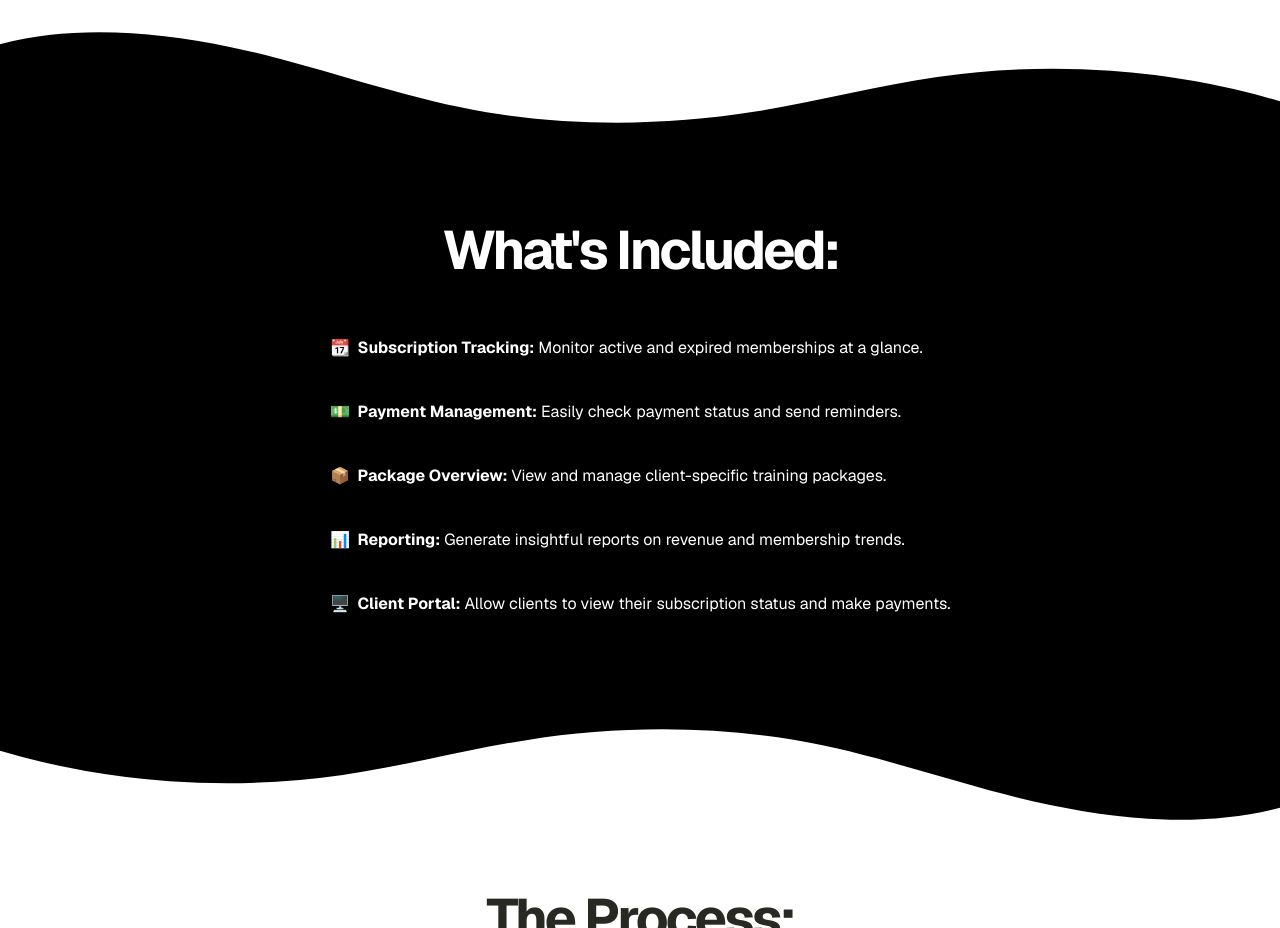
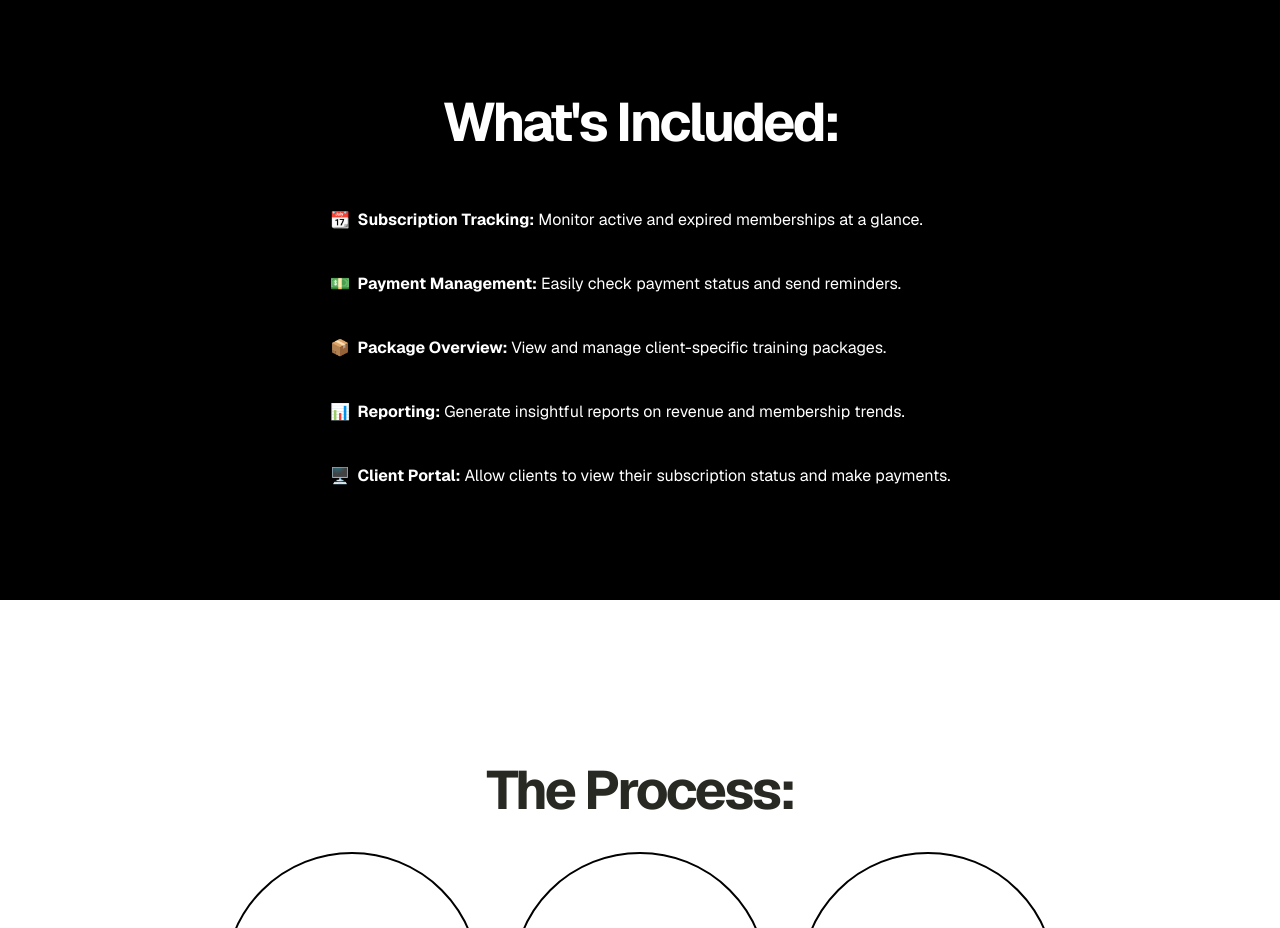
Before and after one commit to dylewskii/fitness-saas, a Next.js app: page / in a window 1280 px wide. Shown: the part 960-1888 px from the top of the page. Built offline with nearby package versions, Linux system fonts and the light colour scheme.

Commit message:
refactor: move wave svgs into separate WaveWrapper component

```diff
--- a/src/components/feature-overview.tsx
+++ b/src/components/feature-overview.tsx
@@ -1,22 +1,12 @@
-export default function FeatureOverview() {
+type FeatureOverviewProps = {
+  className?: string;
+};
+
+export default function FeatureOverview({ className }: FeatureOverviewProps) {
   return (
-    <section className="relative mt-32">
-      <div className="absolute bottom-full left-0 w-full overflow-hidden">
-        <svg
-          xmlns="http://www.w3.org/2000/svg"
-          viewBox="0 0 1200 120"
-          preserveAspectRatio="none"
-          className="h-[50px] w-full rotate-180 md:h-[100px]"
+    <div
+      className={`flex flex-col items-center justify-center bg-black px-12 py-24 text-white ${className}`}
     >
-          <path
-            d="M321.39,56.44c58-10.79,114.16-30.13,172-41.86,82.39-16.72,168.19-17.73,250.45-.39C823.78,31,906.67,72,985.66,92.83c70.05,18.48,146.53,26.09,214.34,3V0H0V27.35A600.21,600.21,0,0,0,321.39,56.44Z"
-            // fill="#AAA33C"
-            fill="black"
-          ></path>
-        </svg>
-      </div>
-
-      <div className="flex flex-col items-center justify-center bg-black px-12 py-24 text-white">
       <p className="section-title pb-4">What&apos;s Included: </p>
       <ul className="mx-auto max-w-2xl space-y-2 px-4 pt-6">
         <li className="py-4">
@@ -24,8 +14,8 @@ export default function FeatureOverview() {
           active and expired memberships at a glance.
         </li>
         <li className="py-4">
-            💵 <strong className="pl-1">Payment Management:</strong> Easily
-            check payment status and send reminders.
+          💵 <strong className="pl-1">Payment Management:</strong> Easily check
+          payment status and send reminders.
         </li>
         <li className="py-4">
           📦 <strong className="pl-1">Package Overview: </strong> View and
@@ -41,20 +31,5 @@ export default function FeatureOverview() {
         </li>
       </ul>
     </div>
-      <div className="absolute left-0 top-full w-full overflow-hidden">
-        <svg
-          xmlns="http://www.w3.org/2000/svg"
-          viewBox="0 0 1200 120"
-          preserveAspectRatio="none"
-          className="h-[50px] w-full md:h-[100px]"
-        >
-          <path
-            d="M321.39,56.44c58-10.79,114.16-30.13,172-41.86,82.39-16.72,168.19-17.73,250.45-.39C823.78,31,906.67,72,985.66,92.83c70.05,18.48,146.53,26.09,214.34,3V0H0V27.35A600.21,600.21,0,0,0,321.39,56.44Z"
-            // fill="#AAA33C"
-            fill="black"
-          ></path>
-        </svg>
-      </div>
-    </section>
   );
 }
--- /dev/null
+++ b/src/components/wave-wrapper.tsx
@@ -0,0 +1,41 @@
+type WaveWrapperProps = {
+  children: React.ReactNode;
+};
+
+export default function WaveWrapper({ children }: WaveWrapperProps) {
+  return (
+    <section className="relative mt-32">
+      <div className="absolute bottom-full left-0 w-full overflow-hidden">
+        <svg
+          xmlns="http://www.w3.org/2000/svg"
+          viewBox="0 0 1200 120"
+          preserveAspectRatio="none"
+          className="h-[50px] w-full rotate-180 md:h-[100px]"
+        >
+          <path
+            d="M321.39,56.44c58-10.79,114.16-30.13,172-41.86,82.39-16.72,168.19-17.73,250.45-.39C823.78,31,906.67,72,985.66,92.83c70.05,18.48,146.53,26.09,214.34,3V0H0V27.35A600.21,600.21,0,0,0,321.39,56.44Z"
+            // fill="#AAA33C"
+            fill="black"
+          ></path>
+        </svg>
+      </div>
+
+      {children}
+
+      <div className="absolute left-0 top-full w-full overflow-hidden">
+        <svg
+          xmlns="http://www.w3.org/2000/svg"
+          viewBox="0 0 1200 120"
+          preserveAspectRatio="none"
+          className="h-[50px] w-full md:h-[100px]"
+        >
+          <path
+            d="M321.39,56.44c58-10.79,114.16-30.13,172-41.86,82.39-16.72,168.19-17.73,250.45-.39C823.78,31,906.67,72,985.66,92.83c70.05,18.48,146.53,26.09,214.34,3V0H0V27.35A600.21,600.21,0,0,0,321.39,56.44Z"
+            // fill="#AAA33C"
+            fill="black"
+          ></path>
+        </svg>
+      </div>
+    </section>
+  );
+}
```
Lines whose indentation alone changed are shown as unchanged.
